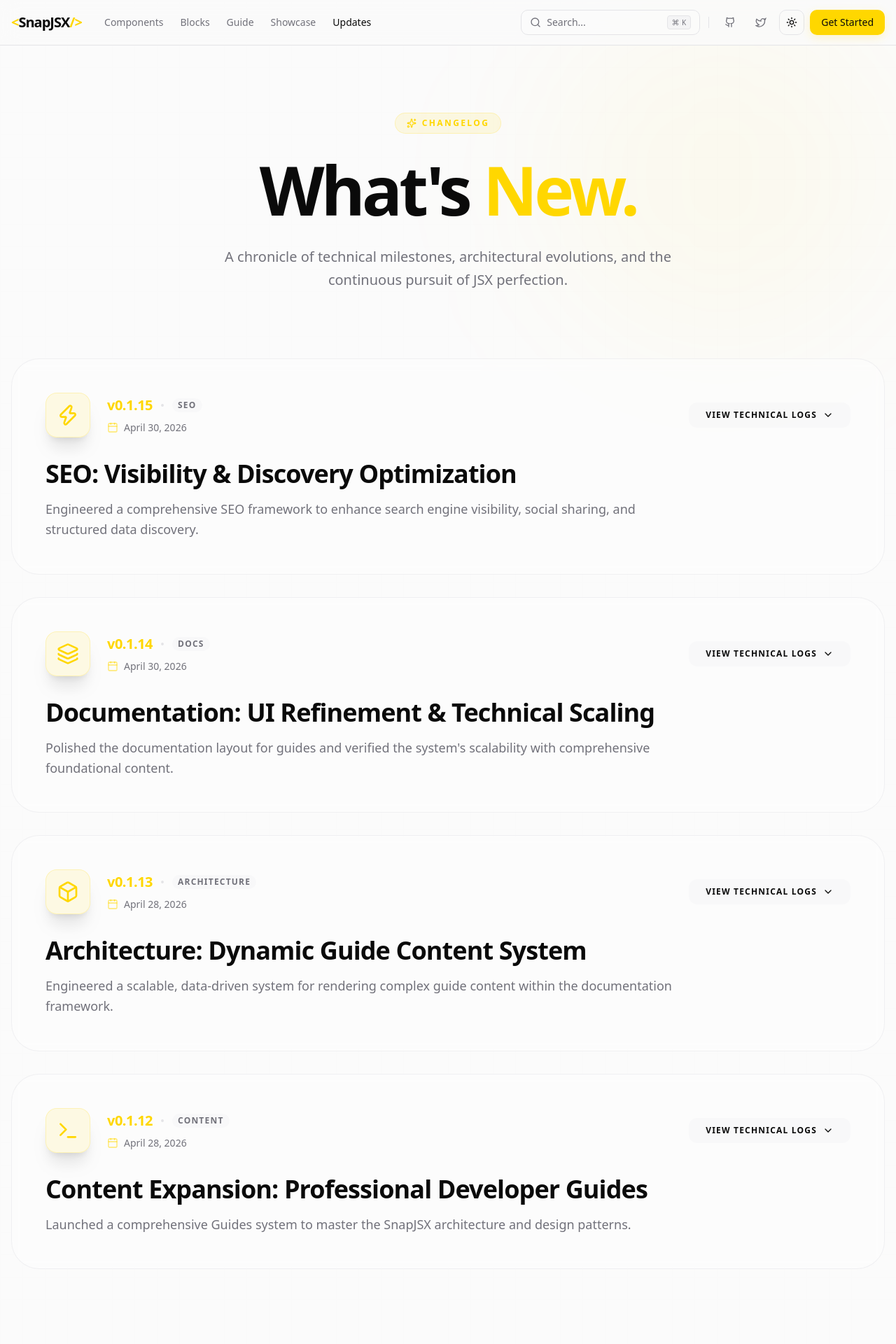
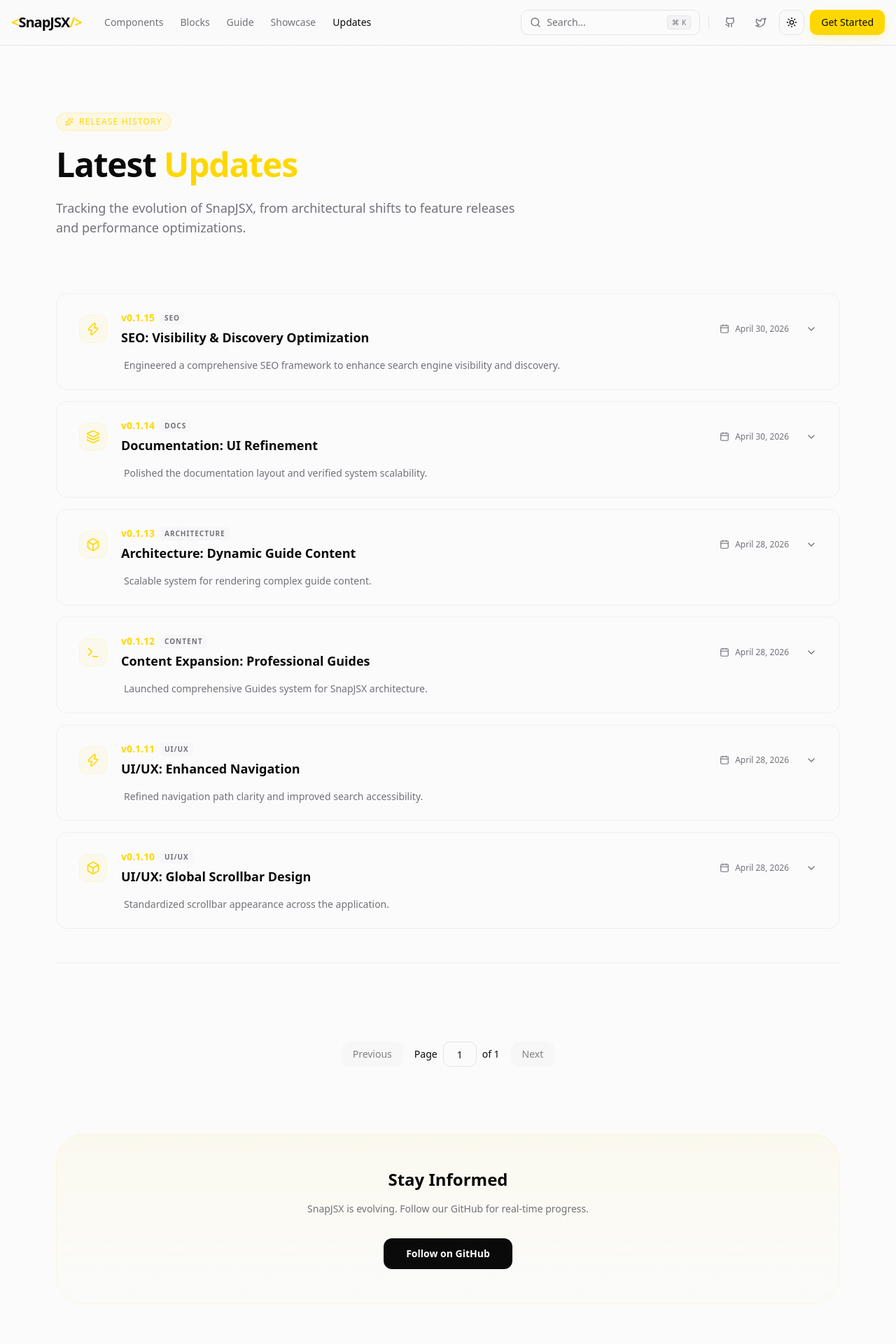
Before and after one commit to Gladiarn/SnapJSX, a Next.js app: page /updates in a window 1280 px wide. Shown: the top 1920 px of the page at 70% size. Built offline with nearby package versions, Linux system fonts and the light colour scheme.

Commit message:
refactor(updates): optimize performance and align design with guides page

```diff
--- a/src/app/updates/updates-page-client.tsx
+++ b/src/app/updates/updates-page-client.tsx
@@ -10,117 +10,116 @@
   Terminal,
   Zap,
 } from "lucide-react";
-import { useState } from "react";
+import { useMemo, useState } from "react";
 import { Pagination } from "@/components/ui/pagination";
 
 export function UpdatesPageClient() {
-  const [updatesLog] = useState([
+  const updatesLog = useMemo(
+    () => [
       {
         version: "v0.1.15",
         date: "April 30, 2026",
         title: "SEO: Visibility & Discovery Optimization",
         summary:
-        "Engineered a comprehensive SEO framework to enhance search engine visibility, social sharing, and structured data discovery.",
+          "Engineered a comprehensive SEO framework to enhance search engine visibility and discovery.",
         category: "SEO",
         icon: Zap,
         details: [
-        "Global Metadata: Implemented a robust metadata architecture in the root layout, including OpenGraph and Twitter card configurations for consistent branding across social platforms.",
-        "Dynamic Sitemap: Developed an automated sitemap generation engine that dynamically indexes the component registry and guide manifest.",
-        "Page-Specific SEO: Refactored core pages to separate client and server logic, enabling unique, descriptive metadata exports for every section of the site.",
-        "Structured Data: Integrated JSON-LD schemas (SoftwareApplication) to provide search engines with rich context about the SnapJSX ecosystem.",
-        "Crawlability: Deployed a robots.txt configuration and optimized internal linking structures in the footer for improved search engine traversal.",
+          "Global Metadata: Robust architecture in the root layout.",
+          "Dynamic Sitemap: Automated indexing of registries.",
+          "Structured Data: Integrated JSON-LD schemas.",
+          "Crawlability: Optimized robots.txt and linking.",
         ],
       },
       {
         version: "v0.1.14",
         date: "April 30, 2026",
-      title: "Documentation: UI Refinement & Technical Scaling",
+        title: "Documentation: UI Refinement",
         summary:
-        "Polished the documentation layout for guides and verified the system's scalability with comprehensive foundational content.",
+          "Polished the documentation layout and verified system scalability.",
         category: "Docs",
         icon: Layers,
         details: [
-        "Layout Refinement: Implemented conditional header rendering to remove redundant titles on Guide pages, creating a cleaner, content-first reading experience.",
-        "Navigation Streamlining: Removed the 'All' category from the Guide sidebar to focus the navigation on specific, high-value technical articles.",
-        "Content Expansion: Successfully scaled the Guide manifest to include deep-dives into Architecture, Accessibility, and Performance, confirming the robustness of the data-driven rendering engine.",
-        "Registry Synchronization: Ensured seamless routing between the global Search Modal and the newly expanded Guide sections.",
+          "Layout Refinement: Content-first reading experience.",
+          "Navigation Streamlining: Focused high-value articles.",
+          "Content Expansion: Scaled Guide manifest.",
         ],
       },
       {
         version: "v0.1.13",
         date: "April 28, 2026",
-      title: "Architecture: Dynamic Guide Content System",
-      summary:
-        "Engineered a scalable, data-driven system for rendering complex guide content within the documentation framework.",
+        title: "Architecture: Dynamic Guide Content",
+        summary: "Scalable system for rendering complex guide content.",
         category: "Architecture",
         icon: Box,
         details: [
-        "Content Model: Enhanced the Guides manifest to support multi-section content, including formatted text and syntax-highlighted code blocks.",
-        "GenericArticlePage: Implemented a generic rendering engine for guides that includes automatic Table of Contents (TOC), sticky navigation, and scroll-sync IDs.",
-        "Scalable Routing: Integrated Guides into the documentation catch-all routes, enabling dynamic path resolution (e.g., /docs/guides/philosophy) without manual file creation.",
-        "Sidebar Store: Updated the global sidebar store to automatically index and display guides, ensuring a unified documentation experience.",
-        "UX Refinement: Standardized guide links across the application to ensure seamless transitions between the main Guide page and deep-dive technical articles.",
+          "Content Model: Multi-section content support.",
+          "GenericArticlePage: Generic rendering engine.",
+          "Scalable Routing: Catch-all routes integration.",
         ],
       },
       {
         version: "v0.1.12",
         date: "April 28, 2026",
-      title: "Content Expansion: Professional Developer Guides",
+        title: "Content Expansion: Professional Guides",
         summary:
-        "Launched a comprehensive Guides system to master the SnapJSX architecture and design patterns.",
+          "Launched comprehensive Guides system for SnapJSX architecture.",
         category: "Content",
         icon: Terminal,
         details: [
-        "Architecture: Implemented a scalable, data-driven 'Guides' system using a centralized content manifest (guides.ts).",
-        "UI Design: Crafted a modern, non-empty 'Guide' page featuring featured content, categorical filtering, and search functionality.",
-        "Modular Components: Created reusable 'GuideCard' and 'FeaturedGuide' components with gold-themed hover effects and Framer Motion animations.",
-        "Categorization: Structured content into 'Foundations', 'Architecture', 'Styling', and 'Advanced' sections for intuitive learning paths.",
+          "Architecture: Scalable guides.ts manifest.",
+          "UI Design: Modern Guide page with filtering.",
+          "Modular Components: GuideCard and FeaturedGuide.",
         ],
       },
       {
         version: "v0.1.11",
         date: "April 28, 2026",
-      title: "UI/UX: Enhanced Navigation & Breadcrumbs",
+        title: "UI/UX: Enhanced Navigation",
         summary:
-        "Refined navigation path clarity and improved search accessibility on mobile devices.",
+          "Refined navigation path clarity and improved search accessibility.",
         category: "UI/UX",
         icon: Zap,
         details: [
-        "SubNavbar Breadcrumbs: Refactored to use semantic 'title' and 'subtitle' props derived from page state. This provides cleaner breadcrumb paths (e.g., 'Core Components / Primary Button') compared to slug-parsing, while dynamically hiding redundant labels.",
-        "Mobile Search Integration: Added a dedicated search trigger button to the mobile navigation menu, ensuring search functionality is accessible on all device sizes.",
-        "UX Consistency: Search trigger in mobile menu automatically handles UI state by closing the menu upon invocation.",
+          "SubNavbar Breadcrumbs: Semantic title/subtitle props.",
+          "Mobile Search: Dedicated trigger in mobile menu.",
         ],
       },
       {
         version: "v0.1.10",
         date: "April 28, 2026",
         title: "UI/UX: Global Scrollbar Design",
-      summary:
-        "Standardized scrollbar appearance across the application to match the site's gold theme.",
+        summary: "Standardized scrollbar appearance across the application.",
         category: "UI/UX",
         icon: Box,
         details: [
-        "Implemented custom thin scrollbar styles in globals.css using system variables.",
-        "Ensured scrollbar track is transparent and the thumb matches the brand 'primary' color with a subtle hover effect.",
-        "Maintained cross-browser compatibility with standard CSS scrollbar properties.",
+          "Custom Styles: Thin scrollbar in globals.css.",
+          "Brand Matching: Primary color thumb.",
         ],
       },
-  ]);
+    ],
+    [],
+  );
+
   const [openItems, setOpenItems] = useState<Record<string, boolean>>({});
   const [currentPage, setCurrentPage] = useState(1);
   const [inputValue, setInputValue] = useState("1");
-  const itemsPerPage = 4;
+  const itemsPerPage = 6;
 
   const totalPages = Math.ceil(updatesLog.length / itemsPerPage);
-  const paginatedUpdates = updatesLog.slice(
+  const paginatedUpdates = useMemo(
+    () =>
+      updatesLog.slice(
         (currentPage - 1) * itemsPerPage,
         currentPage * itemsPerPage,
+      ),
+    [currentPage, updatesLog],
   );
 
   const handlePagination = (page: number) => {
     setCurrentPage(page);
     setInputValue(page.toString());
-    window.scrollTo({ top: 0, behavior: "smooth" });
+    window.scrollTo({ top: 0, behavior: "instant" });
   };
 
   const toggleItem = (version: string) => {
@@ -128,103 +127,79 @@
   };
 
   return (
-    <main className="container mx-auto max-w-7xl px-4 py-24">
-      {/* Background Decor */}
-      <div className="absolute top-0 right-0 -z-10 h-[500px] w-[500px] rounded-full bg-primary/5 blur-[120px] pointer-events-none" />
-      <div className="absolute bottom-0 left-0 -z-10 h-[500px] w-[500px] rounded-full bg-primary/5 blur-[120px] pointer-events-none" />
-
-      <header className="mb-24 text-center">
-        <motion.div
-          initial={{ opacity: 0, y: -10 }}
-          animate={{ opacity: 1, y: 0 }}
-          className="inline-flex items-center gap-2 px-4 py-1.5 rounded-full bg-primary/10 border border-primary/20 text-primary text-xs font-bold uppercase tracking-[0.2em] mb-8"
-        >
-          <Sparkles className="w-3.5 h-3.5" />
-          Changelog
-        </motion.div>
-        <motion.h1
-          initial={{ opacity: 0, y: 20 }}
-          animate={{ opacity: 1, y: 0 }}
-          transition={{ delay: 0.1 }}
-          className="text-5xl md:text-8xl font-black tracking-tighter mb-8"
-        >
-          What's <span className="text-primary">New.</span>
-        </motion.h1>
-        <motion.p
-          initial={{ opacity: 0, y: 20 }}
-          animate={{ opacity: 1, y: 0 }}
-          transition={{ delay: 0.2 }}
-          className="text-xl text-muted-foreground max-w-2xl mx-auto leading-relaxed"
-        >
-          A chronicle of technical milestones, architectural evolutions, and the
-          continuous pursuit of JSX perfection.
-        </motion.p>
+    <main className="container mx-auto max-w-6xl px-4 py-24">
+      {/* Header - Matching Guide Page Style */}
+      <header className="mb-20">
+        <div className="inline-flex items-center gap-2 px-3 py-1 rounded-full bg-primary/10 border border-primary/20 text-primary text-xs font-medium uppercase tracking-widest mb-6">
+          <Sparkles className="w-3 h-3" />
+          Release History
+        </div>
+        <h1 className="text-4xl md:text-5xl font-extrabold tracking-tight mb-6">
+          Latest <span className="text-primary">Updates</span>
+        </h1>
+        <p className="text-lg text-muted-foreground max-w-2xl">
+          Tracking the evolution of SnapJSX, from architectural shifts to
+          feature releases and performance optimizations.
+        </p>
       </header>
 
-      {/* Updates Grid/List */}
-      <div className="space-y-8 mb-16">
-        {paginatedUpdates.map((update, index) => {
+      {/* Updates List - Cleaner, Less Bulky */}
+      <div className="space-y-4 mb-12">
+        {paginatedUpdates.map((update) => {
           const Icon = update.icon || Zap;
           const isOpen = openItems[update.version];
 
           return (
-            <motion.div
+            <div
               key={update.version}
-              initial={{ opacity: 0, y: 30 }}
-              animate={{ opacity: 1, y: 0 }}
-              transition={{ delay: index * 0.1 }}
-              className="group relative"
+              className={`group border border-border/50 rounded-2xl transition-all duration-200 ${
+                isOpen
+                  ? "bg-card/30 border-primary/20"
+                  : "bg-transparent hover:border-primary/10"
+              }`}
             >
-              <div
-                className={`relative bg-card/40 backdrop-blur-sm border ${isOpen ? "border-primary/40 shadow-[0_0_40px_-15px_rgba(255,215,0,0.1)]" : "border-border/50"} rounded-[2.5rem] overflow-hidden transition-all duration-500`}
+              <button
+                type="button"
+                onClick={() => toggleItem(update.version)}
+                className="w-full text-left p-6 md:px-8"
               >
-                <div className="p-8 md:p-12">
-                  <div className="flex flex-col md:flex-row md:items-center justify-between gap-6 mb-8">
-                    <div className="flex items-center gap-6">
-                      <div className="w-16 h-16 rounded-2xl bg-primary/10 border border-primary/20 flex items-center justify-center text-primary group-hover:scale-110 transition-transform duration-500 shadow-xl shadow-primary/5">
-                        <Icon className="w-8 h-8" />
+                <div className="flex flex-col md:flex-row md:items-center justify-between gap-4">
+                  <div className="flex items-center gap-5">
+                    <div className="w-10 h-10 rounded-xl bg-primary/5 border border-primary/10 flex items-center justify-center text-primary shrink-0">
+                      <Icon className="w-5 h-5" />
                     </div>
                     <div>
-                        <div className="flex items-center gap-3 mb-2">
-                          <span className="text-primary font-mono font-black text-xl tracking-tight">
+                      <div className="flex items-center gap-2 mb-1">
+                        <span className="text-primary font-mono font-bold text-sm">
                           {update.version}
                         </span>
-                          <div className="h-1 w-1 rounded-full bg-border" />
-                          <span className="text-xs font-bold text-muted-foreground uppercase tracking-widest bg-muted/50 px-2 py-0.5 rounded-md">
-                            {update.category || "Update"}
+                        <span className="text-[10px] font-bold text-muted-foreground uppercase tracking-widest bg-muted/50 px-1.5 py-0.5 rounded">
+                          {update.category}
                         </span>
                       </div>
-                        <div className="flex items-center gap-2 text-sm text-muted-foreground font-medium">
-                          <Calendar className="w-4 h-4 text-primary/60" />
-                          {update.date}
-                        </div>
+                      <h3 className="text-lg font-bold text-foreground group-hover:text-primary transition-colors">
+                        {update.title}
+                      </h3>
                     </div>
                   </div>
 
-                    <button
-                      type="button"
-                      onClick={() => toggleItem(update.version)}
-                      className={`inline-flex items-center gap-2 px-6 py-2.5 rounded-xl text-xs font-black uppercase tracking-widest transition-all duration-300 ${
-                        isOpen
-                          ? "bg-primary text-primary-foreground shadow-lg shadow-primary/20"
-                          : "bg-muted/50 text-foreground hover:bg-muted"
-                      }`}
-                    >
-                      {isOpen ? "Close Logs" : "View Technical Logs"}
+                  <div className="flex items-center justify-between md:justify-end gap-6">
+                    <div className="flex items-center gap-2 text-xs text-muted-foreground font-medium">
+                      <Calendar className="w-3.5 h-3.5" />
+                      {update.date}
+                    </div>
                     <ChevronDown
-                        className={`w-4 h-4 transition-transform duration-300 ${isOpen ? "rotate-180" : ""}`}
+                      className={`w-4 h-4 text-muted-foreground transition-transform duration-200 ${isOpen ? "rotate-180 text-primary" : ""}`}
                     />
-                    </button>
+                  </div>
                 </div>
 
-                  <div className="max-w-4xl">
-                    <h3 className="text-2xl md:text-4xl font-black text-foreground mb-4 tracking-tight group-hover:text-primary transition-colors duration-300">
-                      {update.title}
-                    </h3>
-                    <p className="text-lg text-muted-foreground leading-relaxed font-medium">
+                {!isOpen && (
+                  <p className="mt-4 text-sm text-muted-foreground line-clamp-1 ml-0 md:ml-16">
                     {update.summary}
                   </p>
-                  </div>
+                )}
+              </button>
 
               <AnimatePresence>
                 {isOpen && (
@@ -232,26 +207,23 @@
                     initial={{ height: 0, opacity: 0 }}
                     animate={{ height: "auto", opacity: 1 }}
                     exit={{ height: 0, opacity: 0 }}
-                        transition={{ duration: 0.4, ease: "circOut" }}
-                        className="overflow-hidden"
+                    transition={{ duration: 0.2 }}
                   >
-                        <div className="mt-12 pt-12 border-t border-border/50">
-                          <div className="grid grid-cols-1 md:grid-cols-2 gap-6">
-                            {update.details.map((detail, idx) => (
-                              <motion.div
+                    <div className="px-6 pb-8 md:px-8 md:ml-16 border-t border-border/50 pt-6">
+                      <p className="text-sm text-foreground/80 mb-6 font-medium leading-relaxed">
+                        {update.summary}
+                      </p>
+                      <div className="grid grid-cols-1 md:grid-cols-2 gap-x-12 gap-y-3">
+                        {update.details.map((detail) => (
+                          <div
                             key={detail}
-                                initial={{ opacity: 0, x: -10 }}
-                                animate={{ opacity: 1, x: 0 }}
-                                transition={{ delay: idx * 0.05 }}
-                                className="flex gap-4 p-5 rounded-2xl bg-muted/30 border border-border/50 hover:border-primary/20 transition-colors group/item"
+                            className="flex gap-3 text-xs text-muted-foreground leading-relaxed"
                           >
-                                <div className="mt-1 shrink-0 w-6 h-6 rounded-full bg-primary/10 flex items-center justify-center text-primary group-hover/item:scale-110 transition-transform">
-                                  <Zap className="w-3 h-3 fill-primary" />
+                            <span className="text-primary mt-1 shrink-0">
+                              ✦
+                            </span>
+                            {detail}
                           </div>
-                                <span className="text-sm font-medium leading-relaxed text-foreground/80">
-                                  {detail}
-                                </span>
-                              </motion.div>
                         ))}
                       </div>
                     </div>
@@ -259,13 +231,11 @@
                 )}
               </AnimatePresence>
             </div>
-              </div>
-            </motion.div>
           );
         })}
       </div>
 
-      <div className="mt-12 flex justify-center">
+      <div className="flex justify-center border-t border-border/50 pt-12">
         <Pagination
           currentPage={currentPage}
           totalPages={totalPages}
@@ -275,37 +245,19 @@
         />
       </div>
 
-      {/* Bottom CTA */}
-      <motion.div
-        initial={{ opacity: 0, y: 40 }}
-        whileInView={{ opacity: 1, y: 0 }}
-        viewport={{ once: true }}
-        className="mt-32 p-16 rounded-[4rem] bg-gradient-to-br from-primary/10 via-card/50 to-transparent border border-primary/10 text-center relative overflow-hidden group"
-      >
-        <div className="absolute top-0 right-0 w-64 h-64 bg-primary/10 blur-[100px] rounded-full -mr-32 -mt-32 transition-transform duration-1000 group-hover:scale-150" />
-
-        <h2 className="text-3xl md:text-5xl font-black mb-6 tracking-tight">
-          Stay in the <span className="text-primary">Loop.</span>
-        </h2>
-        <p className="text-xl text-muted-foreground mb-10 max-w-xl mx-auto leading-relaxed">
-          The SnapJSX ecosystem is evolving rapidly. Follow our progress as we
-          redefine component registries.
+      {/* Simplified CTA */}
+      <div className="mt-24 p-12 rounded-[2.5rem] bg-gradient-to-b from-primary/5 to-transparent border border-primary/10 text-center">
+        <h2 className="text-2xl font-bold mb-4">Stay Informed</h2>
+        <p className="text-muted-foreground mb-8 max-w-md mx-auto text-sm">
+          SnapJSX is evolving. Follow our GitHub for real-time progress.
         </p>
-        <div className="flex flex-col sm:flex-row gap-4 justify-center items-center">
         <button
           type="button"
-            className="px-10 py-4 bg-primary text-primary-foreground rounded-2xl font-black uppercase tracking-widest hover:scale-105 transition-all shadow-xl shadow-primary/20 active:scale-95"
+          className="px-8 py-3 bg-foreground text-background rounded-xl font-bold hover:scale-105 transition-transform active:scale-95 text-sm"
         >
           Follow on GitHub
         </button>
-          <button
-            type="button"
-            className="px-10 py-4 bg-card border border-border rounded-2xl font-black uppercase tracking-widest hover:bg-muted transition-all active:scale-95"
-          >
-            Join Discord
-          </button>
       </div>
-      </motion.div>
     </main>
   );
 }
```
Lines whose indentation alone changed are shown as unchanged.
